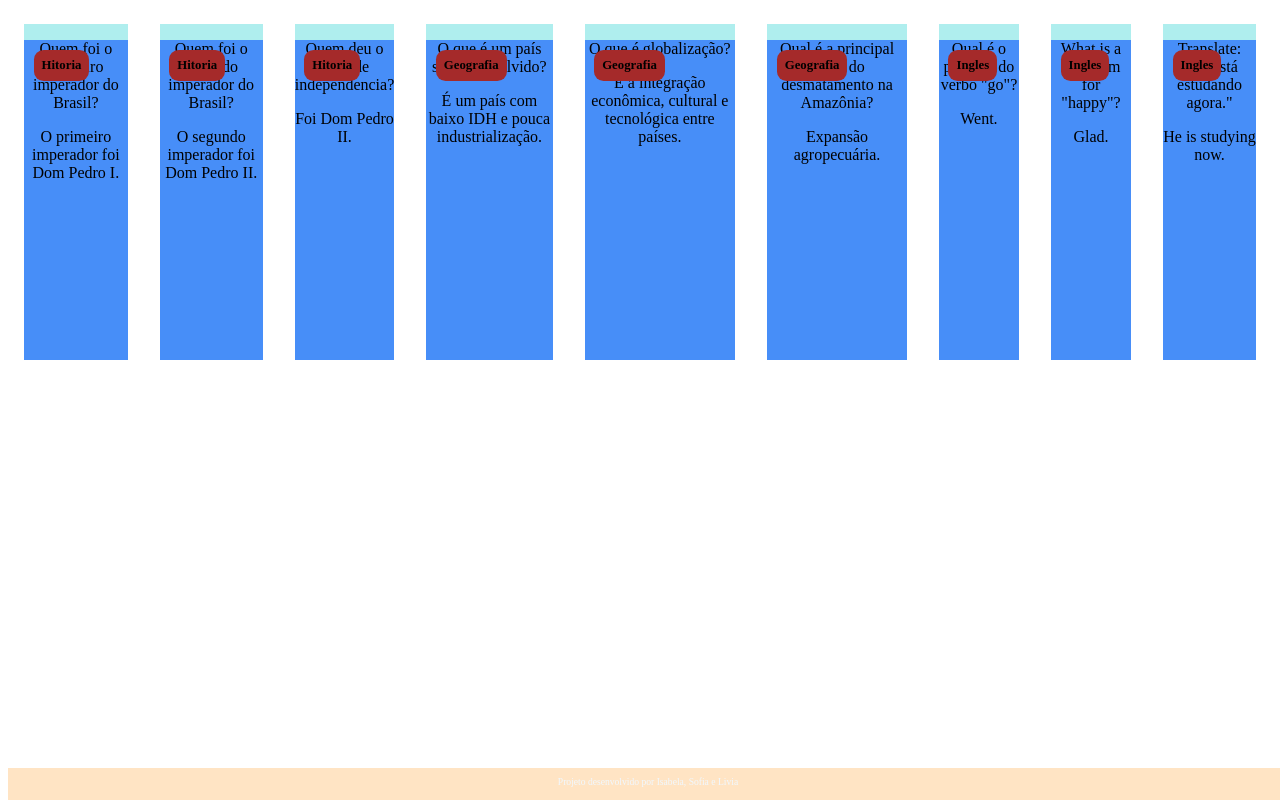
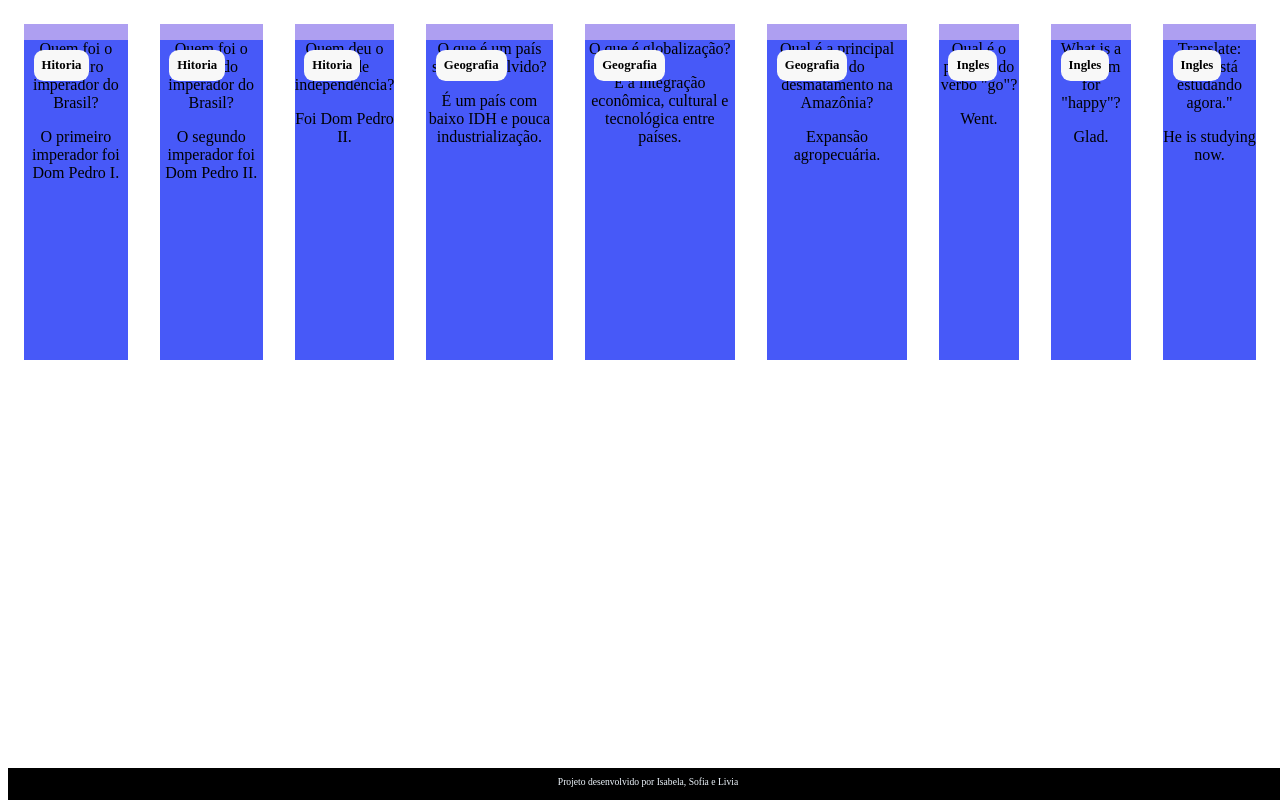
Before and after one commit to isaanhaia/flashcard, a plain HTML site: page index.html in a window 1280 px wide. Drawn offline with Linux system fonts and the light colour scheme.

Commit message:
inicio 10

```diff
--- a/assets/style.css
+++ b/assets/style.css
@@ -9,7 +9,7 @@ body {
 
 .cartao {
     margin: 1rem 1rem;
-    background-color: paleturquoise;
+    background-color: rgb(174, 159, 241);
     height: 20rem;
     flex-grow: 1;
     flex-basis: calc(33% - 6re);
@@ -17,11 +17,11 @@ body {
 
 .cartao__conteudo {
     text-align: center;
-    background-color: rgb(71, 142, 248);
+    background-color: rgb(71, 89, 248);
     height: 100%;
 }
 .cartao__conteudo h3 {
-    background-color: brown;
+    background-color: rgb(248, 248, 248);
     text-align: left;
     padding: 0.5rem;
     position: absolute;
@@ -36,7 +36,7 @@ body {
 
 
 footer {
-    background-color: bisque;
+    background-color: rgb(0, 0, 0);
     color: aliceblue;
     position: fixed;
     bottom: 0;
```
